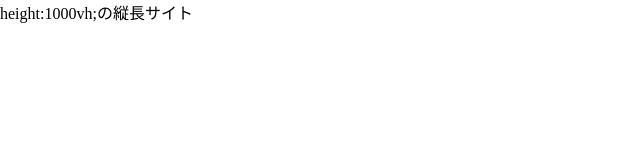
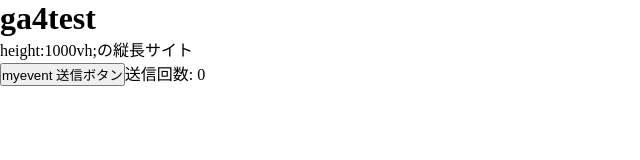
Before and after one commit to novogrammer/ga4test, a plain HTML site: page index.html in a window 1280 px wide. Shown: the top 160 px of the page, without its empty margins (0-640 px from the left). Drawn offline with Linux system fonts and the light colour scheme.

Commit message:
カスタムイベントを追加

```diff
--- a/index.html
+++ b/index.html
@@ -26,7 +26,35 @@
   </head>
   <body>
     <div id="root">
-      height:1000vh;の縦長サイト
+      <h1>ga4test</h1>
+      <p>height:1000vh;の縦長サイト</p>
+      <div class="myevent-sender">
+        <p><button class="myevent-sender__button">myevent 送信ボタン</button>送信回数: <span class="myevent-sender__counter">-</span></p>
+      </div>
+
     </div>
+    <script>
+      const button=document.querySelector(".myevent-sender__button");
+      if(!button){
+        throw new Error("button is null");
+      }
+      const counter=document.querySelector(".myevent-sender__counter");
+      if(!counter){
+        throw new Error("counter is null");
+      }
+      let count=0;
+      function updateCounter(){
+        counter.textContent=`${count}`;
+      }
+      button.addEventListener("click",()=>{
+        const dice=Math.floor(Math.random()*6)+1;
+        gtag("event","myevent",{
+          dice,
+        });
+        count+=1;
+        updateCounter();
+      });
+      updateCounter();
+    </script>
   </body>
 </html>
```
